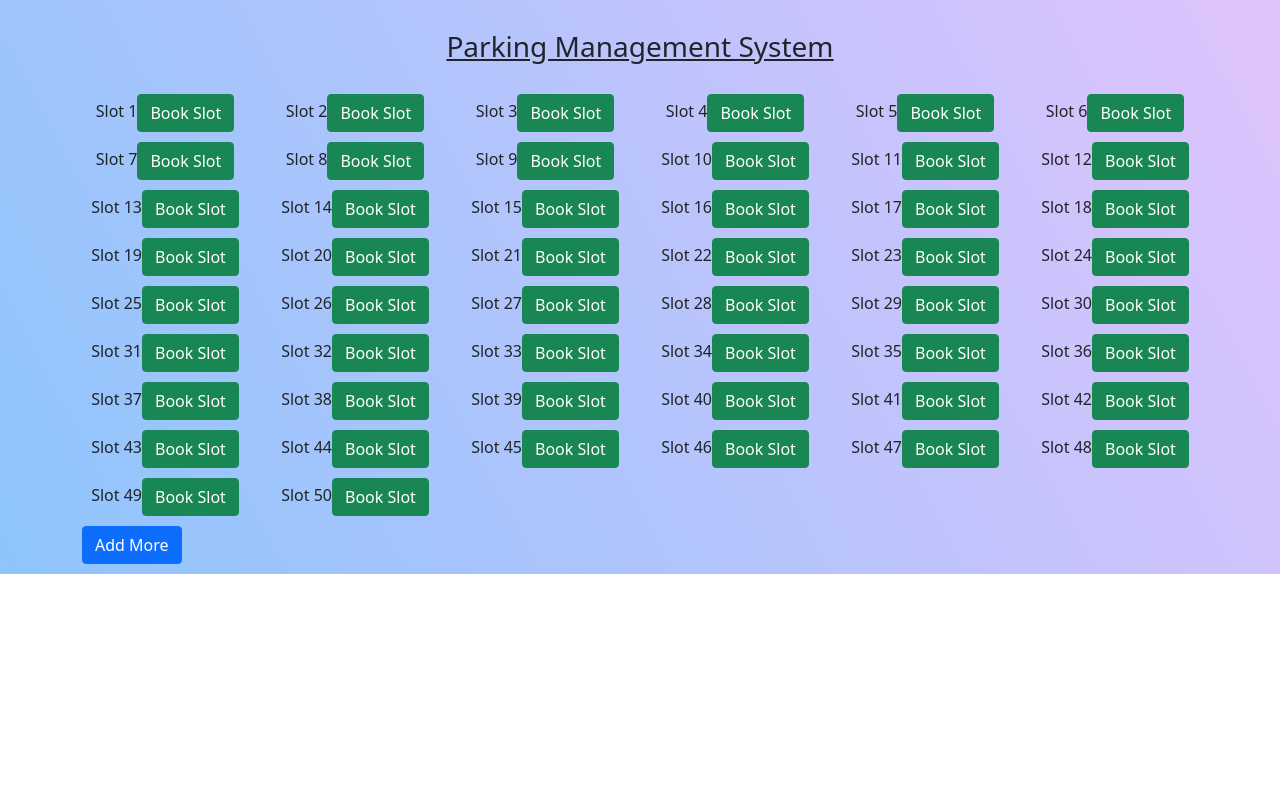
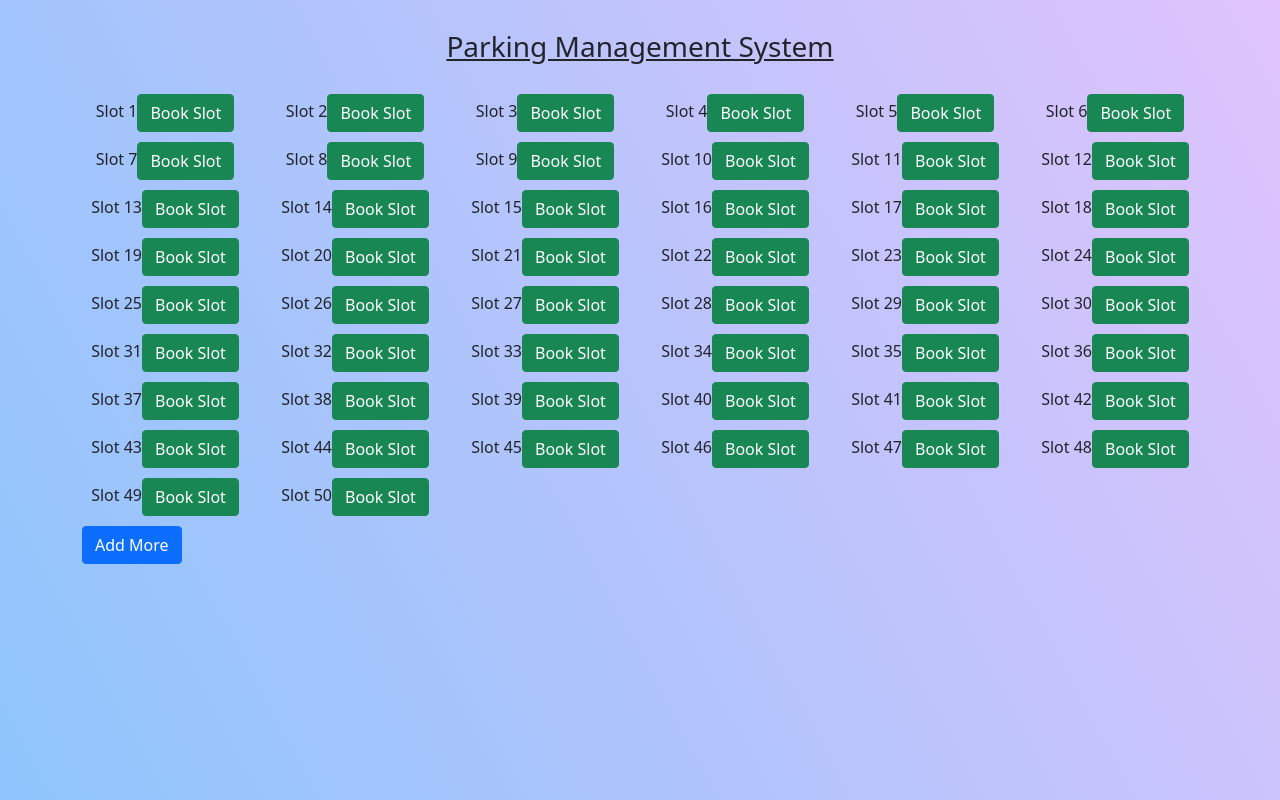
Before and after one commit to SreeHarsha070/Parking31, a React (Create React App) app: page / in a window 1280 px wide. Built offline with nearby package versions, Linux system fonts and the light colour scheme.

Commit message:
Update App.css

```diff
--- a/src/App.css
+++ b/src/App.css
@@ -3,7 +3,7 @@
 background-image: linear-gradient(62deg, #8EC5FC 0%, #E0C3FC 100%);
 
   padding: 10px;
-  /* height: 100vh; */
+  height: 100vh;
 }
 
 /* .App-logo {
```
